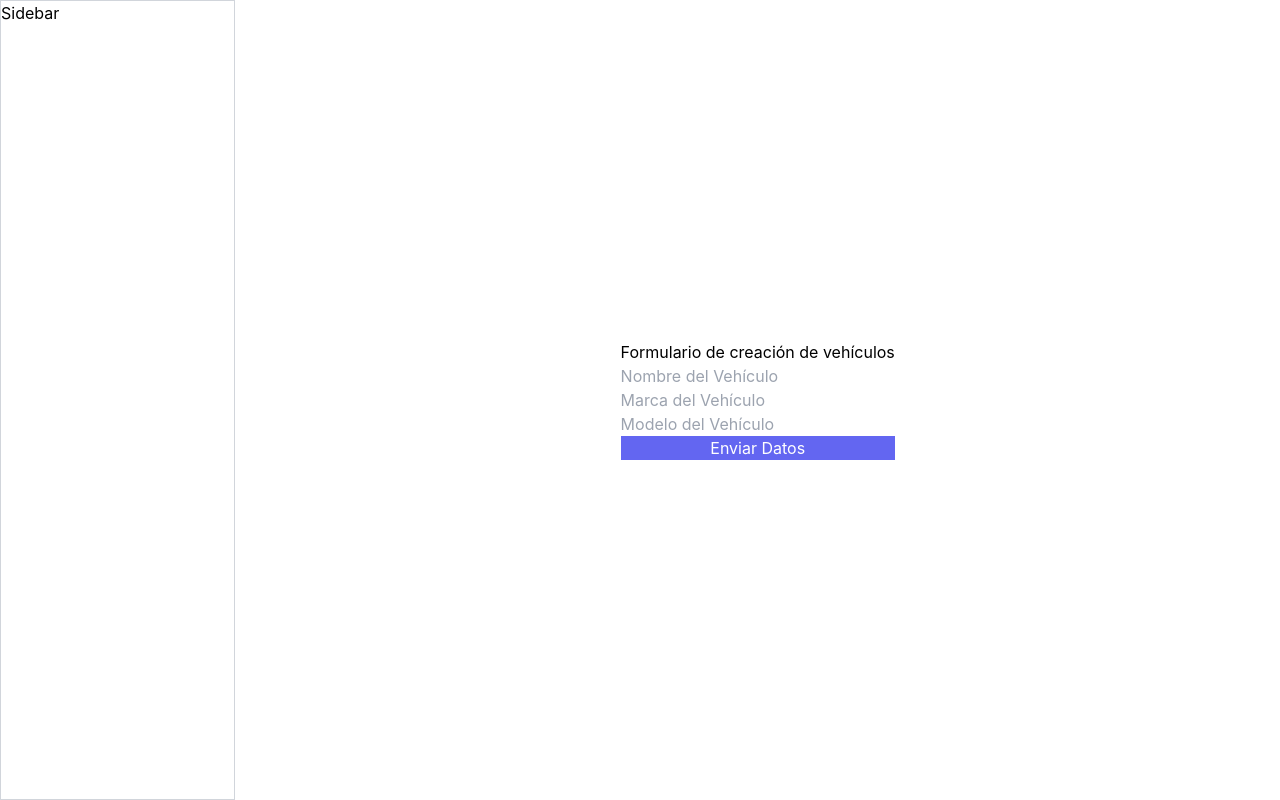
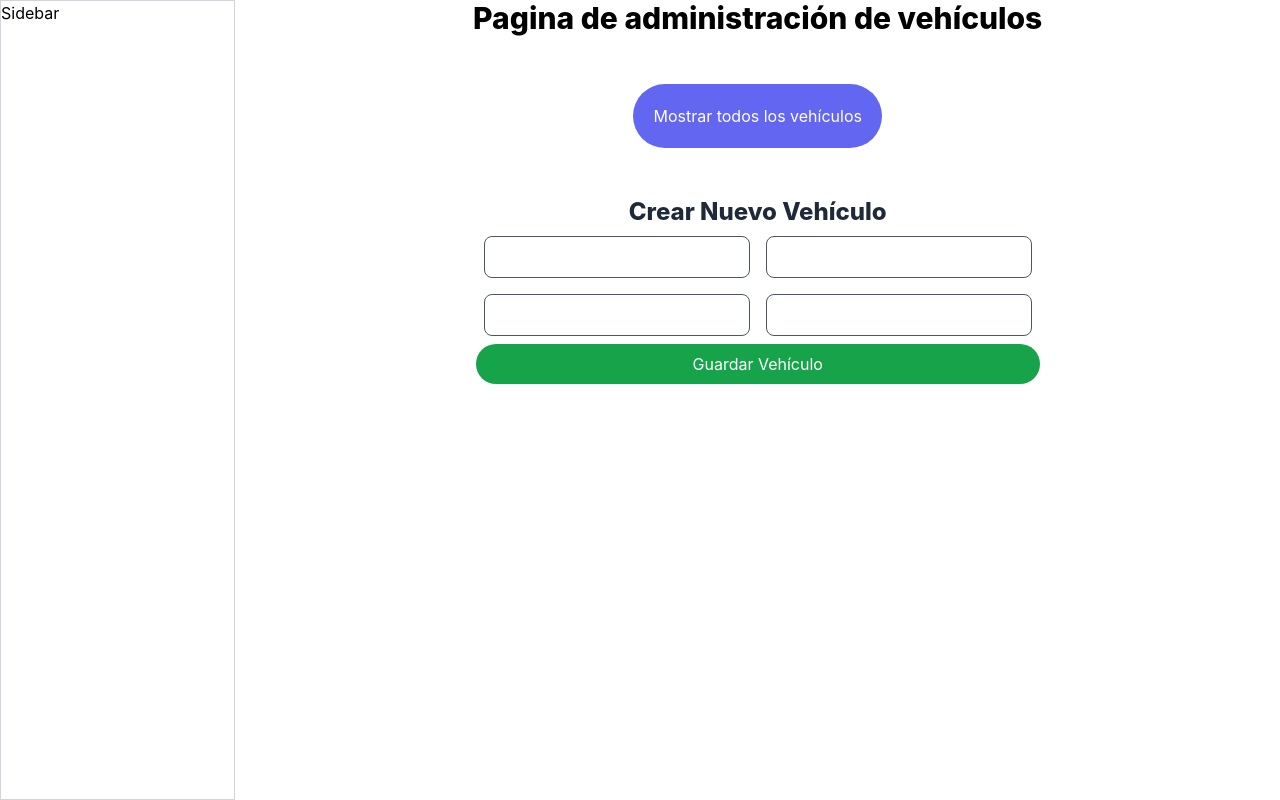
Before and after one commit to JhonZafra/concesionario, a React (Create React App) app: page /admin/vehiculos in a window 1280 px wide. Built offline with nearby package versions, Linux system fonts and the light colour scheme.

Commit message:
Insertar formato de tabla

```diff
--- a/src/pages/admin/Vehiculos.jsx
+++ b/src/pages/admin/Vehiculos.jsx
@@ -1,55 +1,100 @@
 import React from "react";
 import { useEffect, useState } from "react";
-
 
 // realizar un formulario que le puda al usuario su edad y muestre un mensaje
 // que diga si el usuario es mayor de edad o no
 
 const Vehiculos = () => {
-  const [nombreVehículo, setNombreVehículo] = useState("");
+  const [mostrarTabla, setMostrarTabla] = useState(false);
+  const [textoBoton, settextoBoton] = useState("Crear nuevo vehículo");
 
   useEffect(() => {
-    console.log(
-      "Hola, soy un useEffect que se ejecuta solo una vez cuando la página se renderiza porque tiene el array de dependencias vacío"
+    if (mostrarTabla) {
+      settextoBoton("Crear Nuevo Vehículo");
+    } else {
+      settextoBoton("Mostrar todos los vehículos");
+    }
+  }, [mostrarTabla]);
+
+  return (
+    <div className="flex h-full w-full flex-col items-center">
+      <div className="flex flex-col">
+        <h2 className="text-3xl font-extrabold">
+          Pagina de administración de vehículos
+        </h2>
+        <button
+          onClick={() => {
+            setMostrarTabla(!mostrarTabla);
+          }}
+          className="text-white bg-indigo-500 p-5 rounded-full m-12 w-max self-center">
+          {textoBoton}
+        </button>
+      </div>
+      {mostrarTabla ? <TablaVehiculos /> : <FormularioCreacionVehiculos />}
+    </div>
   );
-  }, []);
-
-  useEffect(() => {
-    console.log("El valor de la variable es: ", nombreVehículo);
-  }, [ nombreVehículo ]);
-
-  const enviarDatosAlBackend = () => {
-    console.log("El valor de la variable nombreVehiculo es", nombreVehículo);
-    console.log("El valor de la variable marcaVehiculo es", nombreVehículo);
-    console.log("El valor de la variable nombreVehiculo es", nombreVehículo);
 };
 
+const TablaVehiculos = () => {
   return (
-    <form className="flex flex-col">
-      <h2>Formulario de creación de vehículos</h2>
+    <table>
+      <thead>
+        <tr>
+          <th>Nombre del vehículo</th>
+          <th>Marca del vehículo</th>
+          <th>Modelo del vehículo</th>
+        </tr>
+      </thead>
+        <tbody>
+          <tr>
+            <td>Corolla</td>
+            <td>Toyota</td>
+            <td>2014</td>
+          </tr>
+          <tr>
+            <td>Corolla</td>
+            <td>Toyota</td>
+            <td>2014</td>
+          </tr>
+          <tr>
+            <td>Corolla</td>
+            <td>Toyota</td>
+            <td>2014</td>
+          </tr>
+        </tbody>
+
+    </table>
+  );
+};
+
+const FormularioCreacionVehiculos = () => {
+  return (
+    <div className="flex flex-col items-center justify-center">
+      <h2 className="text-2xl font-extrabold text-gray-800">
+        Crear Nuevo Vehículo
+      </h2>
+      <form className="grid grid-cols-2">
         <input
-        onChange={(e) => {
-          setNombreVehículo(e.target.value);
-        }}
+          className="bg-grey-50 border border-gray-600 p-2 rounded-lg m-2"
           type="text"
-        placeholder="Nombre del Vehículo"
-      ></input>
+        />
         <input
-        onChange={(e) => {
-          console.log(e.target.value);
-        }}
+          className="bg-grey-50 border border-gray-600 p-2 rounded-lg m-2"
           type="text"
-        placeholder="Marca del Vehículo"
-      ></input>
-      <input type="number" placeholder="Modelo del Vehículo"></input>
-      <button
-        type="button"
-        onClick={ enviarDatosAlBackend }
-        className="bg-indigo-500 text-white"
-      >
-        Enviar Datos
+        />
+        <input
+          className="bg-grey-50 border border-gray-600 p-2 rounded-lg m-2"
+          type="text"
+        />
+        <input
+          className="bg-grey-50 border border-gray-600 p-2 rounded-lg m-2"
+          type="text"
+        />
+        <button className="col-span-2 bg-green-600 p-2 rounded-full hover:bg-green-600 text-white">
+          Guardar Vehículo
         </button>
       </form>
+    </div>
   );
 };
 
```
Lines whose indentation alone changed are shown as unchanged.
